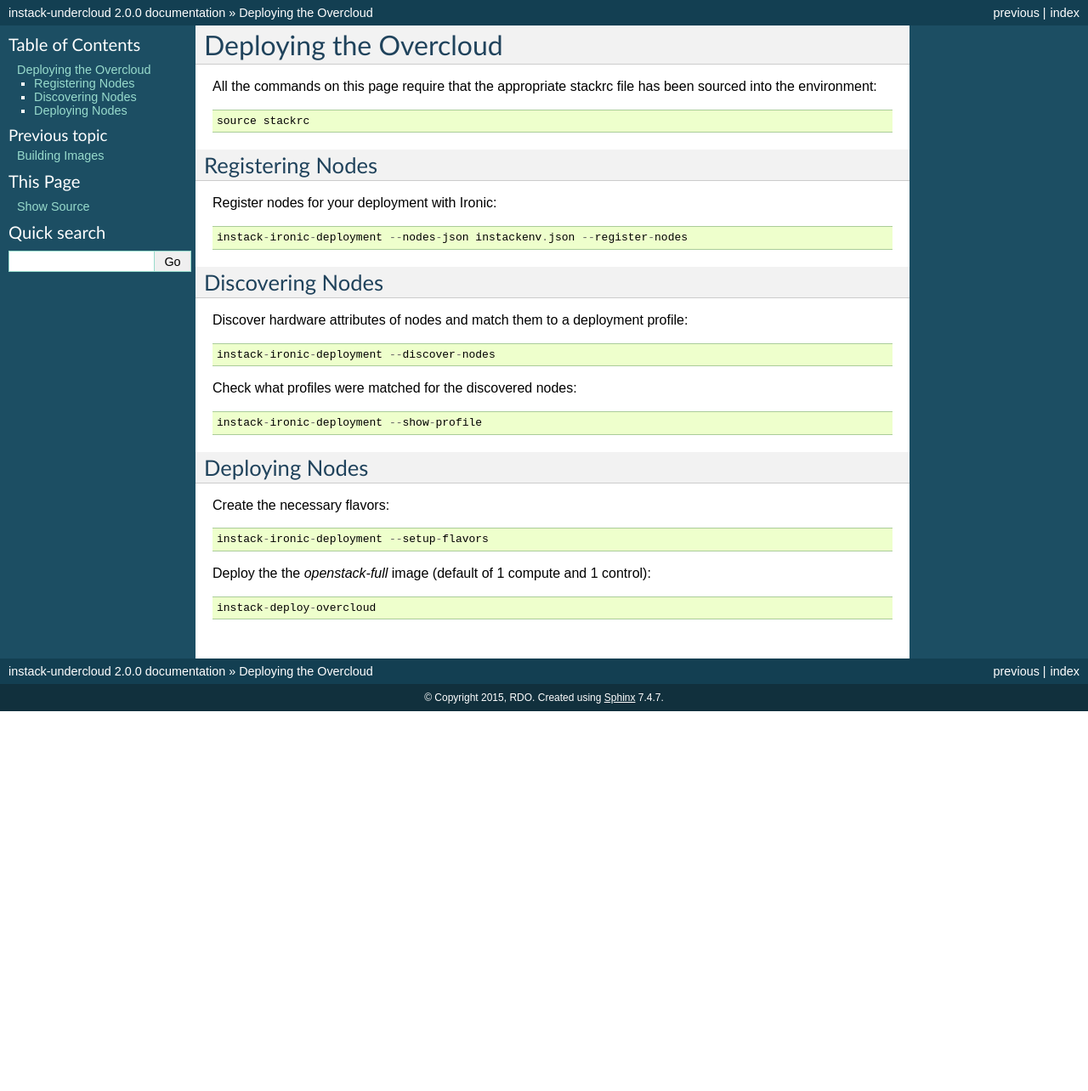
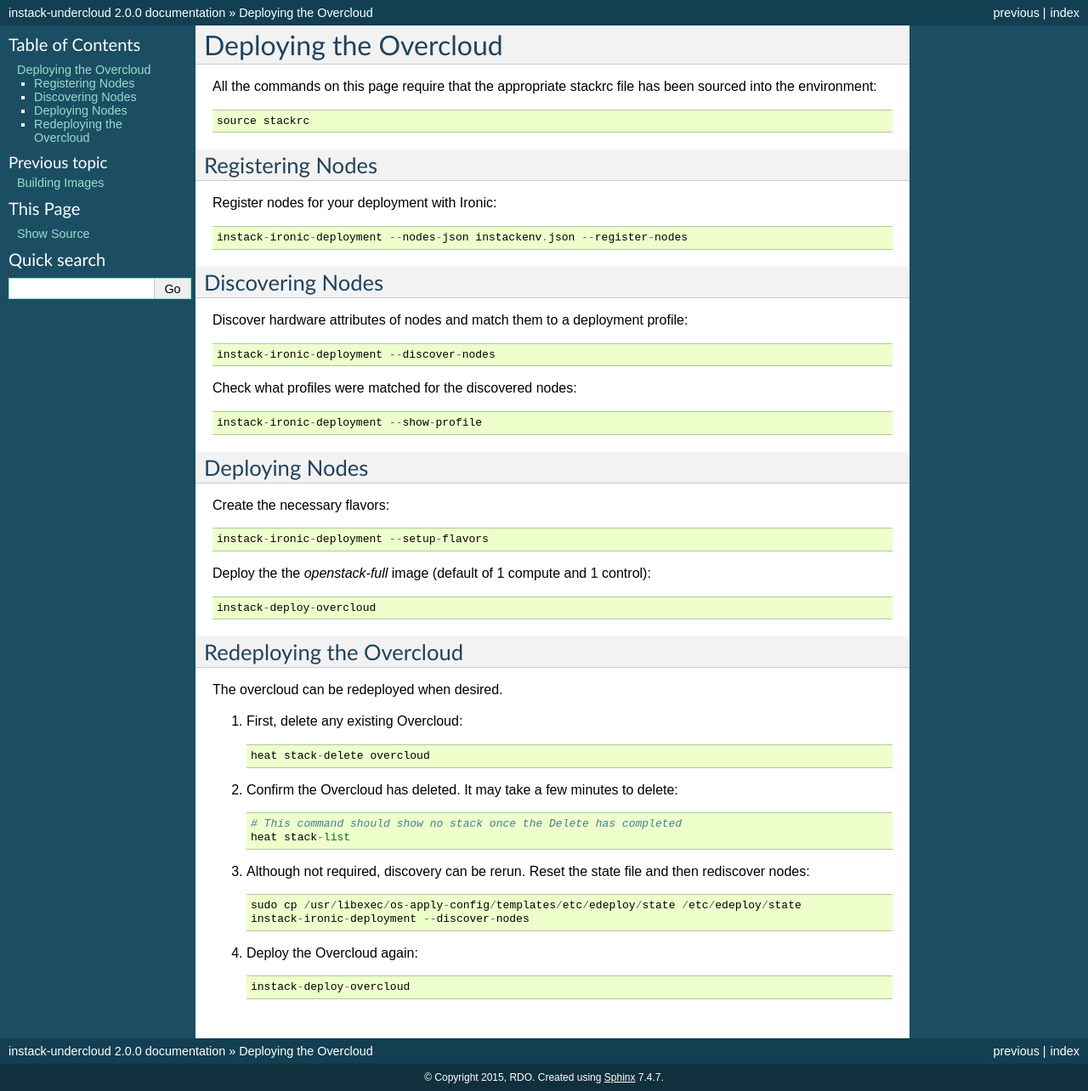
Before and after one commit to openstack-archive/instack-undercloud, a Sphinx documentation site: the page built from doc/source/deploy-overcloud.rst, in a window 1280 px wide. Shown: the whole page at 85% size. Built offline with Sphinx 7.4.7, drawn with Linux system fonts in a browser that asks for light colours; before the commit the page ends 900 px from its top, so only the background shows below that.

Commit message:
Add docs for redeploying the Overcloud
Change-Id: I74bbf93e0dcefab375d38281d348447a8bfa28b8

```diff
--- a/doc/source/deploy-overcloud.rst
+++ b/doc/source/deploy-overcloud.rst
@@ -34,3 +34,27 @@
 Deploy the the *openstack-full* image (default of 1 compute and 1 control)::
 
     instack-deploy-overcloud
+
+
+Redeploying the Overcloud
+-------------------------
+
+The overcloud can be redeployed when desired.
+
+#. First, delete any existing Overcloud::
+
+    heat stack-delete overcloud
+
+#. Confirm the Overcloud has deleted. It may take a few minutes to delete::
+
+    # This command should show no stack once the Delete has completed
+    heat stack-list
+
+#. Although not required, discovery can be rerun. Reset the state file and then rediscover nodes::
+
+    sudo cp /usr/libexec/os-apply-config/templates/etc/edeploy/state /etc/edeploy/state
+    instack-ironic-deployment --discover-nodes
+
+#. Deploy the Overcloud again::
+
+    instack-deploy-overcloud
```
